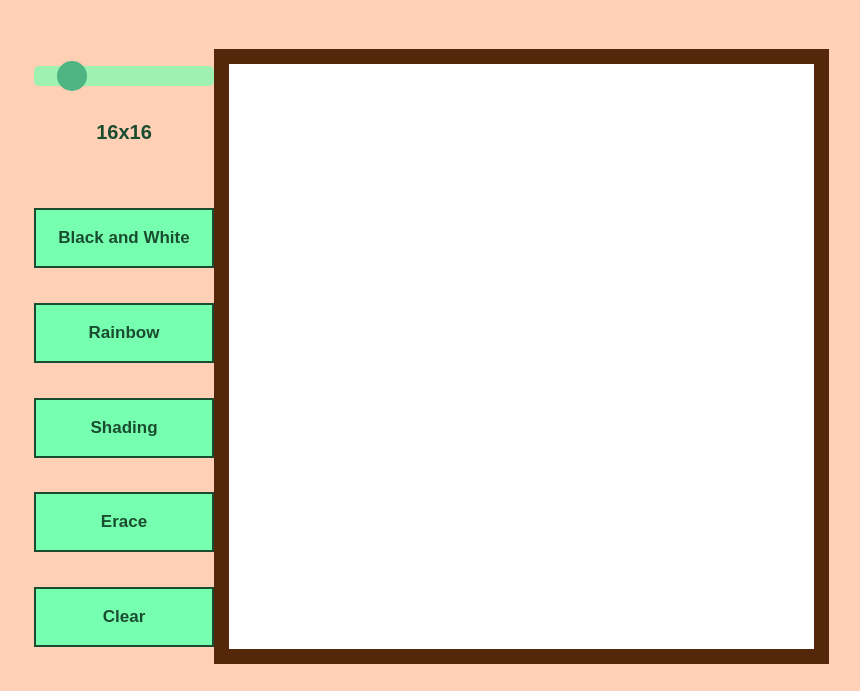
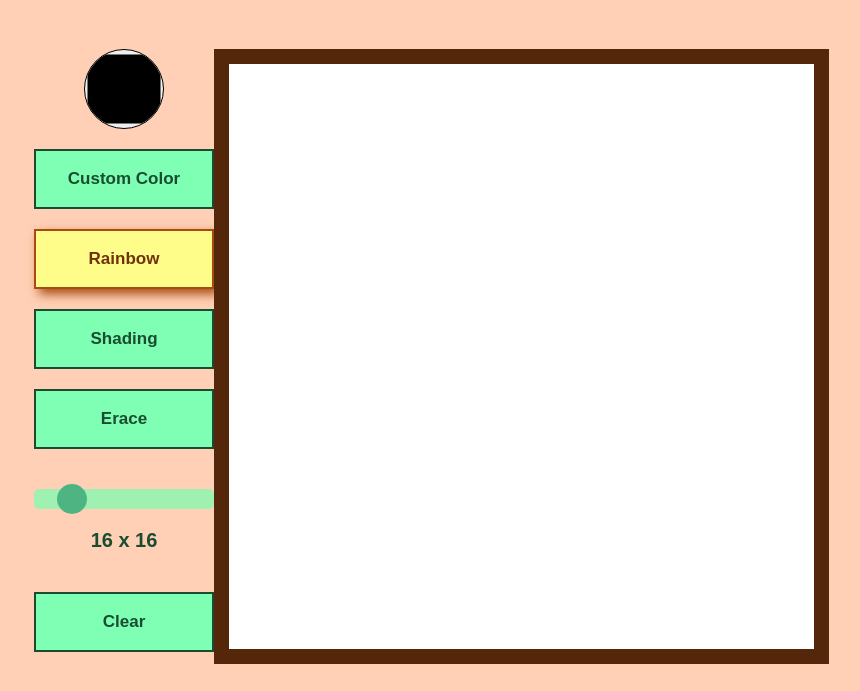
Before and after one commit to stevanr213/etch-a-sketch, a plain HTML site: page index.html in a window 1280 px wide. Both pictures are taken after a click on the button "Rainbow". Shown: the part 109-800 px from the top of the page, without its empty margins (158-1018 px from the left). Drawn offline with Linux system fonts and the light colour scheme.

Commit message:
third commit

```diff
--- a/index.html
+++ b/index.html
@@ -6,11 +6,17 @@
     <meta name="viewport" content="width=device-width, initial-scale=1.0" />
     <title>Etch-a-Sketch || Stevan Rakocevic</title>
     <link rel="stylesheet" href="style.css" />
+    <script src="script.js" defer></script>
   </head>
   <body>
     <div class="container">
       <h1>Etch-a-Sketch</h1>
       <div class="menu">
+        <input type="color" id="color" />
+        <button id="custom" class="btn">Custom Color</button>
+        <button id="rainbow" class="btn">Rainbow</button>
+        <button id="shading" class="btn">Shading</button>
+        <button id="erace" class="btn">Erace</button>
         <input
           type="range"
           min="1"
@@ -19,12 +25,8 @@
           class="slider"
           step="1"
         />
-        <label for="slider">16x16</label>
-        <button id="black-white" class="btn">Black and White</button>
-        <button id="rainbow" class="btn">Rainbow</button>
-        <button id="shading" class="btn">Shading</button>
-        <button id="erace" class="btn">Erace</button>
-        <button id="clear" class="btn">Clear</button>
+        <label for="slider"></label>
+        <button id="clear" class="clear-btn">Clear</button>
       </div>
       <div class="canvas"></div>
     </div>
--- /dev/null
+++ b/script.js
@@ -0,0 +1,78 @@
+const slider = document.querySelector(".slider");
+const label = document.querySelector("label");
+const canvas = document.querySelector(`.canvas`);
+const buttons = document.querySelectorAll(".btn");
+const colorPicker = document.querySelector("#color");
+
+// generate grid
+function removeGrid() {
+  const n = canvas.children.length;
+  for (let i = 0; i < n; i++) {
+    canvas.removeChild(canvas.firstChild);
+  }
+}
+
+function generateGrid(number) {
+  removeGrid();
+  canvas.style["grid-template-columns"] = `repeat(${number}, 1fr)`;
+  for (let i = 0; i < numOfCells; i++) {
+    let cell = document.createElement("div");
+    cell.style["background-color"] = "white";
+    cell.classList.add("cell");
+    canvas.appendChild(cell);
+  }
+  const cells = document.querySelectorAll(".cell");
+  cells.forEach((cell) => cell.addEventListener("mouseover", paint));
+  return cells;
+}
+
+// slider
+label.textContent = `${slider.value} x ${slider.value}`;
+let numOfCells = parseInt(slider.value) * parseInt(slider.value);
+let cells = generateGrid(slider.value);
+
+slider.addEventListener("mousemove", (event) => {
+  label.textContent = `${event.target.value} x ${event.target.value}`;
+});
+
+slider.addEventListener("change", (event) => {
+  numOfCells = parseInt(event.target.value) * parseInt(event.target.value);
+  cells = generateGrid(event.target.value);
+});
+
+// buttons
+buttons.forEach((button) => button.addEventListener("click", btnClicked));
+function btnClicked() {
+  for (let i = 0; i < buttons.length; i++) {
+    if (
+      this.textContent != buttons[i].textContent &&
+      buttons[i].classList.contains("btn-check")
+    ) {
+      buttons[i].classList.remove("btn-check");
+    }
+  }
+  if (!this.classList.contains("btn-check")) {
+    this.classList.add("btn-check");
+  } else {
+    this.classList.remove("btn-check");
+  }
+}
+
+// painting
+function paint() {
+  const rainbow = [
+    "#ff0000",
+    "#ffa500",
+    "#ffff00",
+    "#00ff00",
+    "#00f3f3",
+    "#0000ff",
+    "#ed00ed",
+  ];
+  if (buttons[0].classList.contains("btn-check")) {
+    this.style["background-color"] = colorPicker.value;
+  } else if (buttons[1].classList.contains("btn-check")) {
+    this.style["background-color"] = rainbow[Math.floor(7 * Math.random())];
+  } else if (buttons[2].classList.contains("btn-check")) {
+  }
+}
--- a/style.css
+++ b/style.css
@@ -30,7 +30,7 @@ h1 {
   display: flex;
   flex-direction: column;
   align-items: center;
-  justify-content: space-around;
+  gap: 20px;
 }
 
 .canvas {
@@ -41,6 +41,7 @@ h1 {
   border-width: 15px;
   border-color: #55270a;
   grid-column: 2/3;
+  display: grid;
 }
 
 .slider {
@@ -73,17 +74,25 @@ h1 {
   cursor: pointer;
 }
 
+#color {
+  width: 80px;
+  height: 80px;
+  border-radius: 50%;
+  overflow: hidden;
+}
+
 label {
   font-size: 20px;
-  padding-bottom: 30px;
+  margin-bottom: 20px;
   color: #1a4d30;
   font-weight: bold;
 }
 
-.btn {
+.btn,
+.clear-btn {
   width: 180px;
   height: 60px;
-  background-color: #77ffb0;
+  background-color: #7effb4;
   border: solid;
   border-width: 2px;
   border-color: #1a4d30;
@@ -91,3 +100,14 @@ label {
   font-size: 17px;
   font-weight: bold;
 }
+
+#erace {
+  margin-bottom: 20px;
+}
+
+.btn-check {
+  background-color: #fffd89;
+  border-color: #a74b12;
+  color: #6e320d;
+  box-shadow: 5px 5px 10px #a74b12;
+}
```
